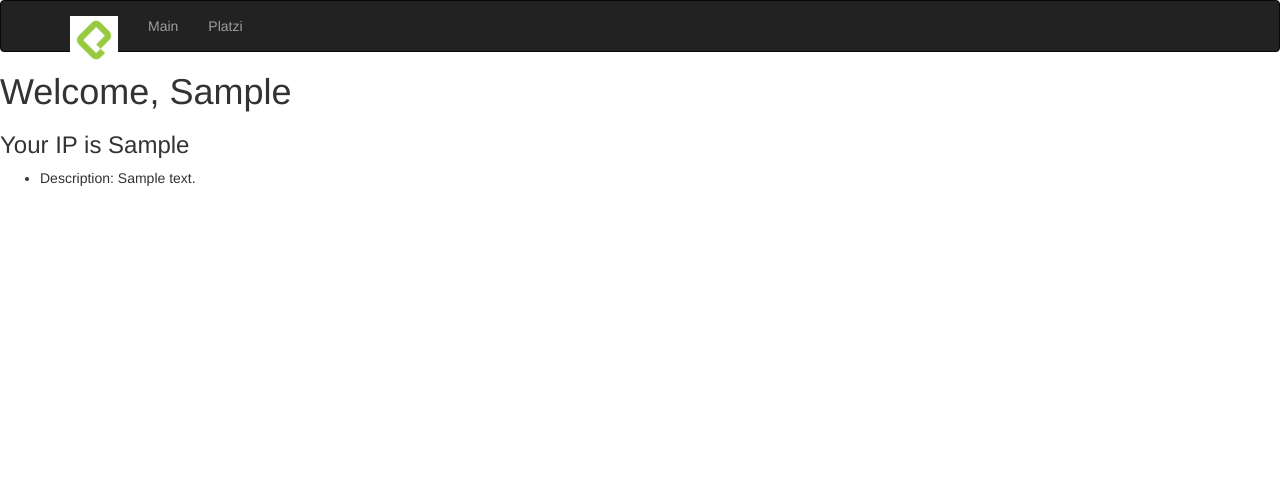
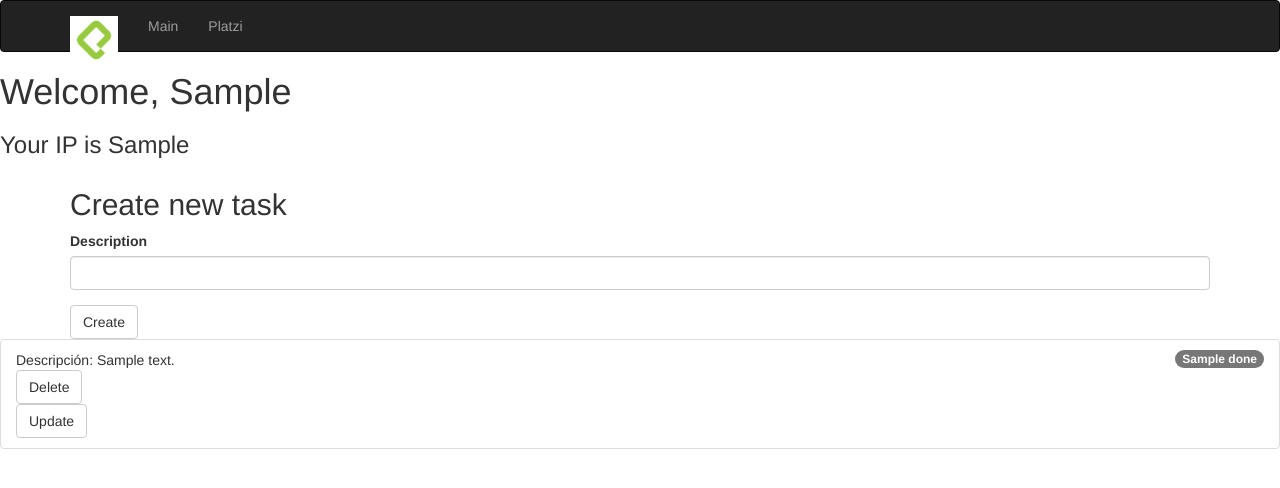
Before and after one commit to victord96/flask_project, a Flask app: template app/templates/hello.html in a window 1280 px wide. Shown: the top 488 px of the page. Run offline with Flask 2, Linux system fonts and the light colour scheme; the template is opened without the code that fills it: values that come from a table or form of the project are taken from there, most other values are stand-ins (such as "Sample title", 1, 10 or a date in 2020); some libraries are stand-ins or nearby versions.

Commit message:
Finish app with update and delete methods

```diff
--- a/app/firestore_service.py
+++ b/app/firestore_service.py
@@ -16,8 +16,36 @@ db = firestore.client()
 def get_users():
     return db.collection('users').get()
 
+
 def get_user(user_id):
   return db.collection('users').document(user_id).get()
 
+
 def get_todos(user_id):
   return db.collection('users').document(user_id).collection('todos').get()
+
+
+def user_put(user_data):
+  user_ref = db.collection('users').document(user_data.username)
+  user_ref.set({'password': user_data.password})
+
+
+def put_todo(user_id, description):
+  todos_collection_ref = db.collection('users').document(user_id).collection('todos')
+  todos_collection_ref.add({'description': description, 'done': False})
+
+
+def delete_todo(user_id, todo_id):
+  todo_ref = db.document('users/{}/todos/{}'.format(user_id, todo_id))
+  todo_ref.delete()
+  #todo_ref = db.collection('users').document(user_id).collection('todos').document(todo_id)
+
+
+def update_todo(user_id, todo_id, done):
+  todo_done= not bool(done)
+  todo_ref = _get_todo_ref(user_id, todo_id)
+  todo_ref.update({'done': todo_done})
+
+
+def _get_todo_ref(user_id, todo_id):
+  return db.document('users/{}/todos/{}'.format(user_id, todo_id))
--- a/app/forms.py
+++ b/app/forms.py
@@ -7,3 +7,13 @@ class LoginForm(FlaskForm):
     username = StringField('User Name', validators=[DataRequired()])
     password = PasswordField('Password', validators=[DataRequired()])
     submit = SubmitField('Send')
+
+class TodoForm(FlaskForm):
+    description = StringField('Description', validators=[DataRequired()])
+    submit = SubmitField('Create')
+
+class DeleteTodoForm(FlaskForm):
+    submit = SubmitField('Delete')
+
+class UpdateTodoForm(FlaskForm):
+    submit = SubmitField('Update')
--- a/app/templates/hello.html
+++ b/app/templates/hello.html
@@ -14,12 +14,18 @@ Welcome
 {% if user_ip %}
 <h3>Your IP is {{user_ip}}</h3>
 {% else %}
-<a href="{{url_for('index')}}">Ir a inicio</a>
+<a href="{{url_for('index')}}">Return to main</a>
 {% endif %}
 
-<ul>
+<div class="container">
+    <h2>Create new task</h2>
+
+    {{ wtf.quick_form(todo_form)}}
+</div>
+
+<ul class="list-group">
     {% for todo in todos %}
-        {{ macros.render_todo(todo)}}
+        {{ macros.render_todo(todo, delete_form, update_form)}}
     {% endfor %}
 </ul>
 {% endblock %}
--- a/app/templates/macros.html
+++ b/app/templates/macros.html
@@ -1,3 +1,11 @@
-{% macro render_todo(todo) %}
-<li>Description: {{todo.to_dict().description}}</li>
+{% import 'bootstrap/wtf.html' as wtf %}
+
+{% macro render_todo(todo, delete_form, update_form) %}
+    <li class="list-group-item">
+        <span class="badge">{{ todo.to_dict().done }}</span>
+        Descripción: {{ todo.to_dict().description }}
+
+        {{ wtf.quick_form(delete_form, action=url_for('delete', todo_id=todo.id)) }}
+        {{ wtf.quick_form(update_form, action=url_for('update', todo_id=todo.id, done=todo.to_dict().done)) }}
+    </li>
 {% endmacro %}
--- a/main.py
+++ b/main.py
@@ -1,8 +1,8 @@
 from flask import request, make_response, redirect, render_template, session, url_for, flash
 import unittest
 from app import create_app
-from app.forms import LoginForm
-from app.firestore_service import get_users, get_todos
+from app.forms import TodoForm, DeleteTodoForm, UpdateTodoForm
+from app.firestore_service import delete_todo, update_todo , get_todos, put_todo, update_todo
 from flask_login import login_required, current_user
 
 app = create_app()
@@ -36,16 +36,45 @@ def index():
     return response
 
 
-@app.route('/hello', methods=['GET'])
+@app.route('/hello', methods=['GET', 'POST'])
 @login_required
 def hello():
 
     user_ip = session.get('user_ip')
     username = current_user.id
+    todo_form = TodoForm()
+    delete_form = DeleteTodoForm()
+    update_form = UpdateTodoForm()
     context = {
         'user_ip': user_ip,
         'todos': get_todos(user_id=username),
-        'username': username
+        'username': username,
+        'todo_form': todo_form,
+        'delete_form': delete_form,
+        'update_form': update_form
     }
 
+    if todo_form.validate_on_submit():
+        put_todo(user_id=username, description=todo_form.description.data)
+
+        flash('Task created successfully')
+
+        return redirect(url_for('hello'))
+
     return render_template('hello.html', **context)
+
+
+@app.route('/todos/delete/<todo_id>', methods=['POST'])
+def delete(todo_id):
+    user_id = current_user.id
+    delete_todo(user_id=user_id, todo_id=todo_id)
+
+    return redirect(url_for('hello'))
+
+
+@app.route('/todos/update/<todo_id>/<int:done>', methods=['POST'])
+def update(todo_id, done):
+    user_id = current_user.id
+
+    update_todo(user_id=user_id, todo_id=todo_id, done=done)
+    return redirect(url_for('hello'))
```
Also changed, not shown: app/auth/views.py (+43 -6 lines), app/templates/signup.html (added, +13 -0 lines).
